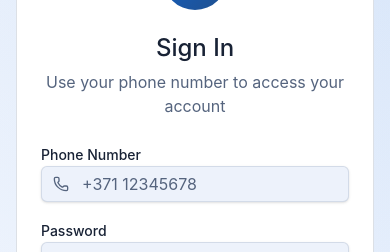
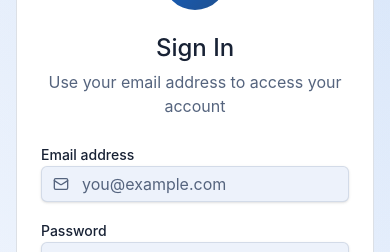
Before and after one commit to DaniilShamanov/UdensFiltriFrontend, a Next.js app: page /en/auth/sign-in in a window 390 px wide. Shown: the part 311-563 px from the top of the page. Built offline with nearby package versions, Linux system fonts and the light colour scheme; no server answers.

Commit message:
Removed phone number auth, added email auth instead

```diff
--- a/src/components/pages/SignInPage.tsx
+++ b/src/components/pages/SignInPage.tsx
@@ -2,7 +2,7 @@
 
 import React, { useState, Suspense } from "react";
 import { useSearchParams } from "next/navigation";
-import { Lock, Phone, LogIn } from "lucide-react";
+import { Lock, Phone, LogIn, Mail } from "lucide-react";
 import { Button } from "@/components/ui/button";
 import { Card, CardContent, CardHeader, CardTitle, CardDescription } from "@/components/ui/card";
 import { Input } from "@/components/ui/input";
@@ -19,7 +19,7 @@ function SignInContent() {
   const { signIn } = useApp();
   const router = useRouter();
   const searchParams = useSearchParams();
-  const [form, setForm] = useState({ phone: "", password: "" });
+  const [form, setForm] = useState({ email: "", password: "" });
   const [loading, setLoading] = useState(false);
 
   const t = useTranslations('signIn');
@@ -28,7 +28,7 @@ function SignInContent() {
     e.preventDefault();
     setLoading(true);
     try {
-      await signIn({ phone: form.phone, password: form.password });
+      await signIn({ email: form.email, password: form.password });
       toast.success(t('toast.success'));
       const next = sanitizeNextPath(searchParams.get("next"), "/");
       router.replace(next);
@@ -55,17 +55,17 @@ function SignInContent() {
         <CardContent>
           <form onSubmit={handleSubmit} className="space-y-4">
             <div>
-              <Label htmlFor="phone">{t('phoneLabel')}</Label>
+              <Label htmlFor="email">{t('emailLabel')}</Label>
               <div className="relative">
-                <Phone className="absolute left-3 top-1/2 -translate-y-1/2 h-4 w-4 text-muted-foreground" />
+                <Mail className="absolute left-3 top-1/2 -translate-y-1/2 h-4 w-4 text-muted-foreground" />
                 <Input
-                  id="phone"
-                  name="phone"
-                  type="tel"
+                  id="email"
+                  name="email"
+                  type="email"
                   required
-                  value={form.phone}
-                  onChange={(e) => setForm({ ...form, phone: e.target.value })}
-                  placeholder={t('phonePlaceholder')}
+                  value={form.email}
+                  onChange={(e) => setForm({ ...form, email: e.target.value })}
+                  placeholder={t('emailPlaceholder')}
                   className="pl-10"
                 />
               </div>
--- a/src/contexts/AppContext.tsx
+++ b/src/contexts/AppContext.tsx
@@ -17,8 +17,8 @@ interface AppContextType {
   clearAuthNotice: () => void;
 
   requestSmsCode: (input: { purpose: SmsPurpose; phone?: string }) => Promise<void>
-  signIn: (input: { phone: string; password: string }) => Promise<void>;
-  signUp: (input: { phone?: string; password: string; email?: string; first_name?: string; last_name?: string; code?: string }) => Promise<void>;
+  signIn: (input: { email: string; password: string }) => Promise<void>;
+  signUp: (input: { phone?: string; password: string; email: string; first_name: string; last_name: string; code: string }) => Promise<void>;
   signOut: () => Promise<void>;
   refreshSession: () => Promise<void>;
   updateProfile: (input: { first_name?: string; last_name?: string }) => Promise<void>;
@@ -156,7 +156,7 @@ export const AppProvider: React.FC<{ children: React.ReactNode }> = ({ children
     await authApi.requestSmsCode(input);
   };
 
-  const signIn = async (input: { phone: string; password: string }) => {
+  const signIn = async (input: { email: string; password: string }) => {
     setAuthLoading(true);
     try {
       await authApi.signIn(input);
--- a/src/lib/auth/api.ts
+++ b/src/lib/auth/api.ts
@@ -65,7 +65,7 @@ export const authApi = {
     });
   },
 
-  async signIn(input: { phone: string; password: string }): Promise<void> {
+  async signIn(input: { email: string; password: string }): Promise<void> {
     await fetchJson<UserEnvelope>(apiUrl(AUTH_ENDPOINTS.signIn), {
       method: "POST",
       body: input,
--- a/src/messages/en.json
+++ b/src/messages/en.json
@@ -329,9 +329,9 @@
   },
   "signIn": {
     "title": "Sign In",
-    "description": "Use your phone number to access your account",
-    "phoneLabel": "Phone Number",
-    "phonePlaceholder": "+371 12345678",
+    "description": "Use your email address to access your account",
+    "emailLabel": "Email address",
+    "emailPlaceholder": "you@example.com",
     "passwordLabel": "Password",
     "passwordPlaceholder": "••••••••",
     "forgotPasswordLink": "Forgot password?",
--- a/src/messages/lv.json
+++ b/src/messages/lv.json
@@ -329,9 +329,9 @@
   },
   "signIn": {
     "title": "Pierakstīties",
-    "description": "Izmantojiet savu tālruņa numuru, lai piekļūtu savam kontam",
-    "phoneLabel": "Tālruņa numurs",
-    "phonePlaceholder": "+371 12345678",
+    "description": "Izmantojiet savu e-pasta adresi, lai piekļūtu savam kontam",
+    "emailLabel": "E-pasts",
+    "emailPlaceholder": "you@example.com",
     "passwordLabel": "Parole",
     "passwordPlaceholder": "••••••••",
     "forgotPasswordLink": "Aizmirsi paroli?",
--- a/src/messages/ru.json
+++ b/src/messages/ru.json
@@ -329,9 +329,9 @@
   },
   "signIn": {
     "title": "Вход",
-    "description": "Используйте свой номер телефона для входа в аккаунт",
-    "phoneLabel": "Номер телефона",
-    "phonePlaceholder": "+371 12345678",
+    "description": "Используйте свою электронную почту для входа в аккаунт",
+    "emailLabel": "Электронная почта",
+    "emailPlaceholder": "you@example.com",
     "passwordLabel": "Пароль",
     "passwordPlaceholder": "••••••••",
     "forgotPasswordLink": "Забыли пароль?",
```
